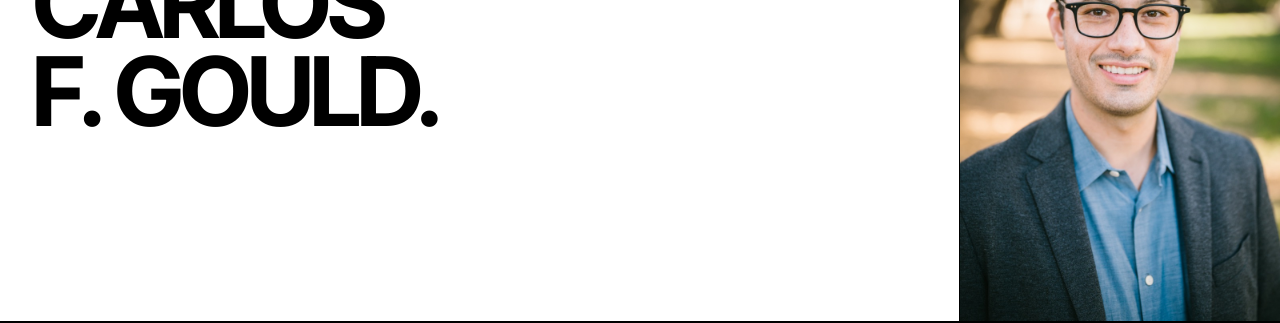
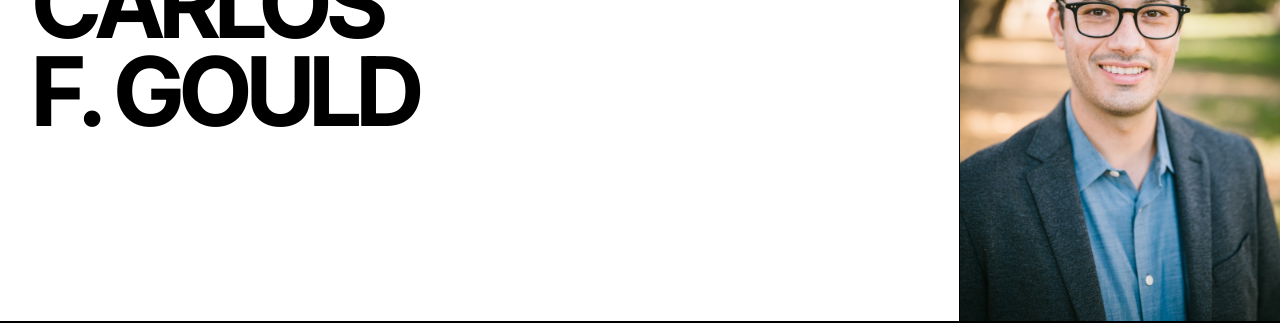
Before and after one commit to gouldc/gouldc.github.io, a Jekyll site: the page built from _pages/about.md, in a window 1280 px wide. Shown: the part 241-564 px from the top of the page. Built offline with Jekyll 4.4.1, drawn with Linux system fonts in a browser that asks for light colours.

Commit message:
Remove period after name on home page

```diff
--- a/_layouts/home.html
+++ b/_layouts/home.html
@@ -8,7 +8,7 @@ layout: default
   <section class="br-home-hero">
     <div class="br-home-hero__title">
       <span class="br-label">Carlos F. Gould · Public Health · UCSD</span>
-      <h1 class="br-page-title">Carlos<br>F. Gould.</h1>
+      <h1 class="br-page-title">Carlos<br>F. Gould</h1>
     </div>
     <div class="br-home-hero__media">
       <img src="{{ "/images/gould_headshot.jpg" | relative_url }}" alt="{{ site.author.name }}">
```
